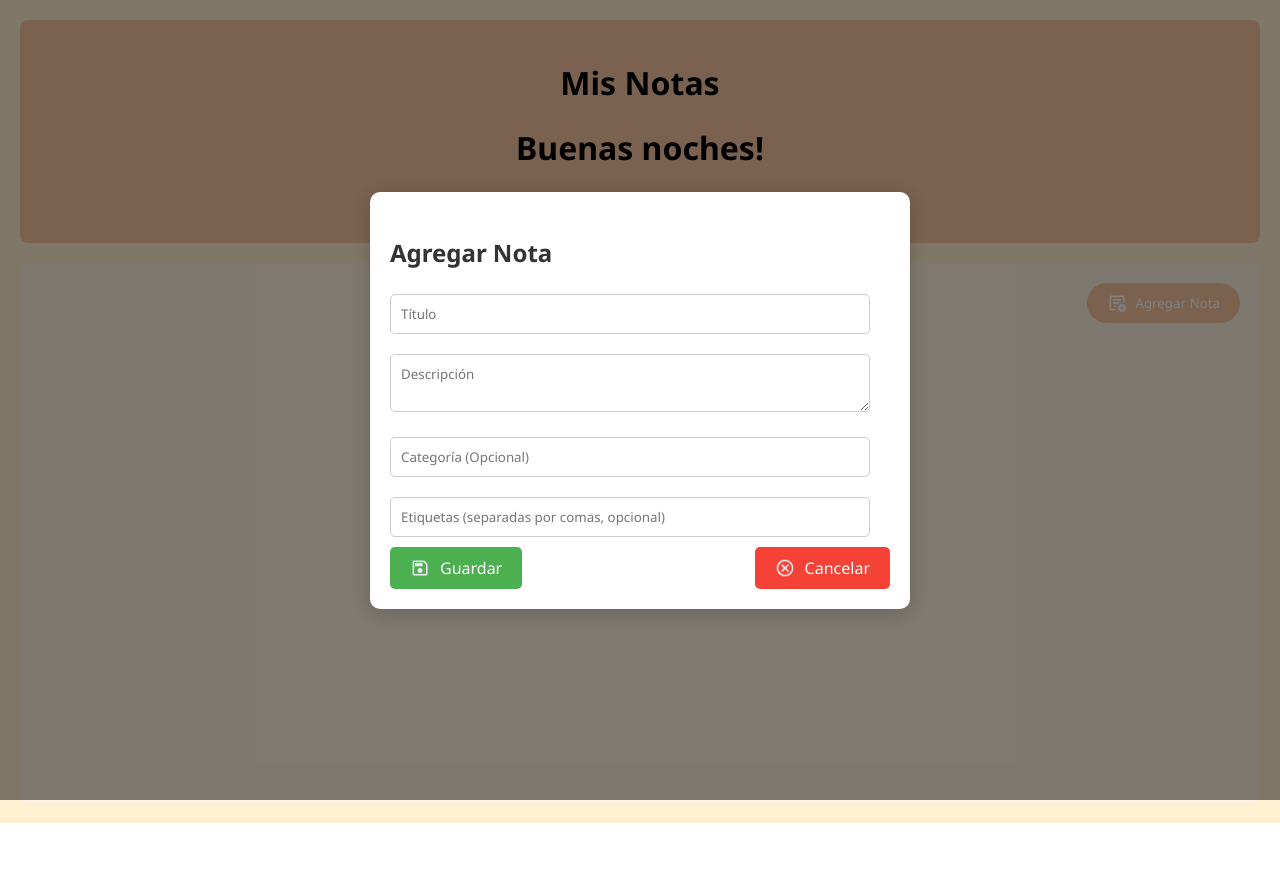
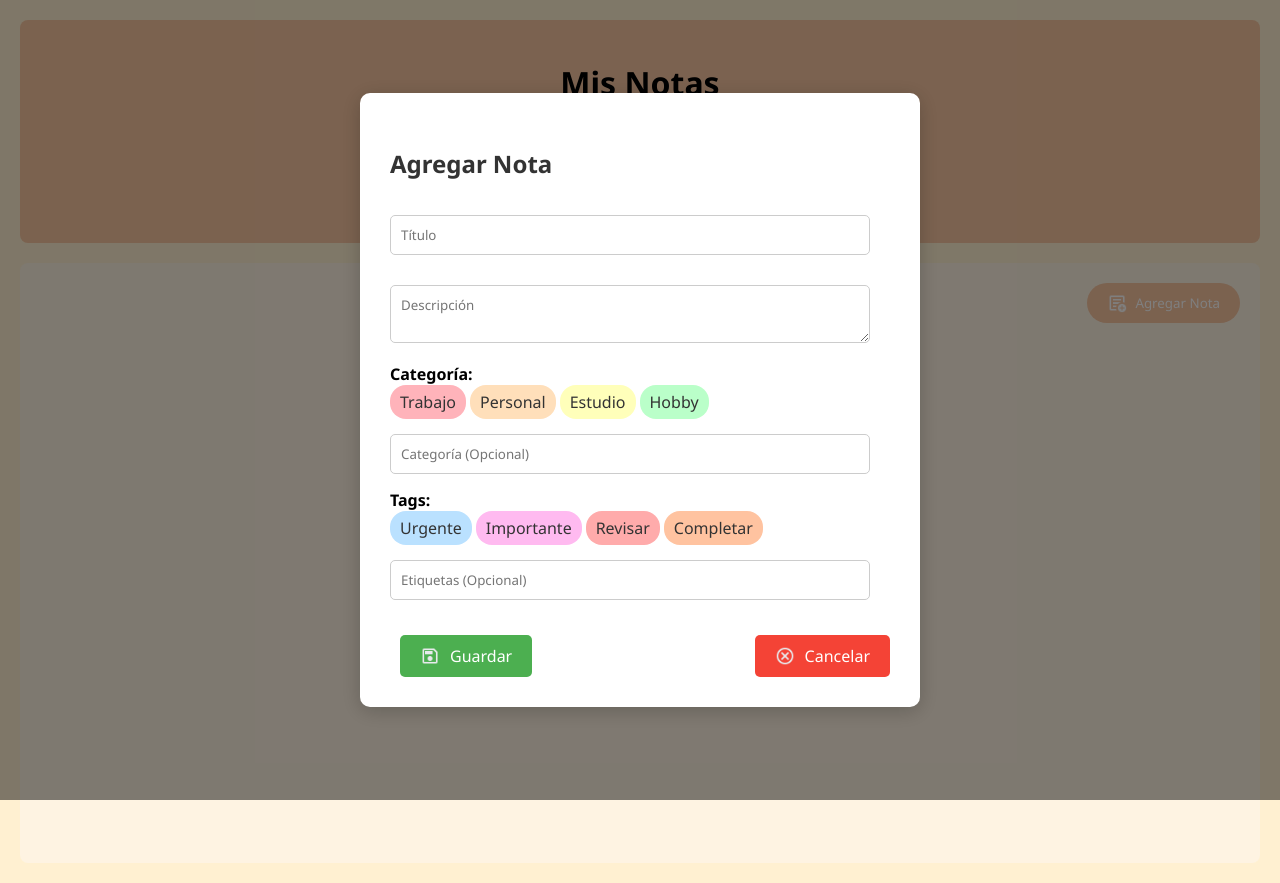
Before and after one commit to Eliam2102/notes-app, a React (Vite) app: page / in a window 1280 px wide. Both pictures are taken after a click on the button "Agregar Nota". Before the commit the page ends 823 px from the top, so only its background shows below. Built offline with nearby package versions, Linux system fonts and the light colour scheme.

Commit message:
Commit fixed css y detalle de la rúbrica aun sin funcionar el drag
no funciona el drag xdxdxd pero los estilos wapos

```diff
--- a/index.html
+++ b/index.html
@@ -2,7 +2,7 @@
 <html lang="en">
   <head>
     <meta charset="UTF-8" />
-    <link rel="icon" type="image/svg+xml" href="/NOTES2.svg" />
+    <link rel="icon" type="image/svg+xml" href="/favicon.png" />
     <meta name="viewport" content="width=device-width, initial-scale=1.0" />
     <title>Notes</title>
   </head>
--- a/src/assets/styles/AppBarAndNoteBoard.css
+++ /dev/null
@@ -1,45 +0,0 @@
-@import url('https://fonts.googleapis.com/css2?family=Noto+Sans:wght@400;700&display=swap');
-
-*{
-  font-family: 'Noto Sans', sans-serif;
-}
-.app-bar {
-    background-color: #f7c5a0;
-    padding: 20px;
-    border-radius: 8px;
-    text-align: center;
-    margin-bottom: 20px;
-  }
-
-  h1 {
-    font-weight: bold;
-  }
-
-  h2 {
-    font-weight: 400;
-    margin: 0;
-  }
-
-
-  .note-board {
-    padding: 20px;
-    background-color: #FBF3D5;
-    border-radius: 8px;
-  }
-
-  .add-note-btn {
-    background-color: #f7c5a0;
-    border: none;
-    padding: 10px 20px;
-    border-radius: 50px;
-    cursor: pointer;
-    color: #000;
-    margin-bottom: 20px;
-    font-size: bold;
-  }
-
-  .notes-grid {
-    display: grid;
-    grid-template-columns: repeat(auto-fill, minmax(250px, 1fr));
-    gap: 20px;
-  }
--- a/src/assets/styles/NoteBoard.css
+++ b/src/assets/styles/NoteBoard.css
@@ -1,6 +1,6 @@
 @import url('https://fonts.googleapis.com/css2?family=Noto+Sans:wght@400;700&display=swap');
 
-*{
+* {
   font-family: 'Noto Sans', sans-serif;
 }
 
@@ -11,18 +11,21 @@
   border-radius: 8px;
   min-height: 500px;
   height: auto;
+  position: relative;
 }
 
 /* Grid de notas responsivo */
 .notes-grid {
   display: grid;
-  grid-template-columns: repeat(auto-fill, minmax(250px, 1fr)); /* Grid adaptable */
-  gap: 25px; /* Espaciado entre notas */
-  justify-content: center; /* Centra el grid horizontalmente */
+  grid-template-columns: repeat(auto-fill, minmax(250px, 1fr));
+  gap: 25px;
+  justify-content: center;
+  width: 100%;
+  min-height: 500px;
+  row-gap: 45px;
 }
 
 /* Mostrar el botón de agregar nota (normal) en pantallas grandes */
-/* Botón de agregar nota normal en pantallas grandes (esquina superior derecha) */
 .add-note-btn {
   background-color: #f7c5a0;
   border: none;
@@ -30,11 +33,11 @@
   border-radius: 50px;
   cursor: pointer;
   color: #fff;
-  display: flex; /* Flexbox para centrar icono y texto */
+  display: flex;
   align-items: center;
   justify-content: center;
-  margin-left: auto; /* Empuja el botón hacia la derecha */
-  margin-bottom: 20px; /* Mantiene espacio con las notas */
+  margin-left: auto;
+  margin-bottom: 20px;
   z-index: 10;
   box-shadow: none;
   width: auto;
@@ -48,31 +51,29 @@
   vertical-align: middle;
 }
 
-/* Estilo para el grid cuando no hay notas */
-.empty-message {
-  display: flex;
-  justify-content: center;
-  align-items: center;
-  height: 100%;
-  font-size: 2rem; /* Tamaño de fuente más grande */
-  color: #b0b0b0; /* Gris bajito */
+/* Estilo para el mensaje cuando no hay notas */
+.no-notes-message {
+  position: absolute;
+  top: 50%;
+  left: 50%;
+  transform: translate(-50%, -50%);
+  font-size: 2.5rem;
+  color: #b0b0b0;
   text-align: center;
-  margin-top: 180px;
+  opacity: 0.7;
 }
 
 /* Botón flotante en pantallas pequeñas */
 @media (max-width: 768px) {
-  /* Centrar .notes-grid en dispositivos móviles */
   .notes-grid {
-    justify-content: center; /* Centra la grilla */
+    justify-content: center;
+    row-gap: 45px;
   }
 
-  /* Ocultar el texto en pantallas pequeñas */
   .add-note-btn span {
-    display: none; /* Oculta el texto del botón */
+    display: none;
   }
 
-  /* Mostrar el botón flotante solo en pantallas móviles */
   .add-note-btn {
     background-color: #f7c5a0;
     border: none;
@@ -89,11 +90,11 @@
     align-items: center;
     box-shadow: 0 4px 8px rgba(0, 0, 0, 0.2);
     z-index: 1000;
-    padding: 0; /* Elimina padding para hacerlo circular */
+    padding: 0;
   }
 
   .add-note-btn img {
-    display: none; /* Ocultar la imagen en móvil */
+    display: none;
   }
 
   .add-note-btn::before {
@@ -102,7 +103,6 @@
     color: #fff;
   }
 }
-
 
   /* Estilos par que el contenedor de las notas crezca confrme se agregan */
   /* EL DETALLE ES Que SE Inicializa pequeño y queda parte balco que se tapa conforme crece */
--- a/src/assets/styles/NoteForm.css
+++ b/src/assets/styles/NoteForm.css
@@ -1,9 +1,10 @@
 /* Modal Overlay */
 @import url('https://fonts.googleapis.com/css2?family=Noto+Sans:wght@400;700&display=swap');
 
-*{
+* {
   font-family: 'Noto Sans', sans-serif;
 }
+
 .modal-overlay {
   position: fixed;
   top: 0;
@@ -31,20 +32,21 @@
 /* Estilos del Modal */
 .note-form {
   background-color: white;
-  padding: 20px;
+  padding: 30px; /* Aumentar el padding del modal */
   border-radius: 10px;
   box-shadow: 0 4px 20px rgba(0, 0, 0, 0.2);
   width: 90%;
   max-width: 500px;
   animation: slideIn 0.3s ease;
-  z-index: 2200; /* Aseguramos que el modal esté por encima del overlay */
+  z-index: 2200;
 }
+
 textarea {
-  width: 100%; /* Hacer que ocupe todo el ancho del contenedor */
-  max-width: 482px; /* Limitar el ancho máximo al contenedor */
-  height: auto; /* Ajustar el alto automáticamente */
-  resize: vertical; /* Permitir solo el ajuste vertical */
-  overflow-wrap: break-word; /* Romper las palabras largas */
+  width: 100%;
+  max-width: 482px;
+  height: auto;
+  resize: vertical;
+  margin-bottom: 20px;
 }
 
 /* Animación del modal */
@@ -61,7 +63,7 @@ textarea {
 
 /* Estilos del encabezado del modal */
 .note-form h3 {
-  margin-bottom: 15px;
+  margin-bottom: 20px;
   font-size: 24px;
   color: #333;
 }
@@ -71,7 +73,7 @@ textarea {
 .note-form textarea {
   width: calc(100% - 20px);
   padding: 10px;
-  margin: 10px 0;
+  margin: 15px 0;
   border: 1px solid #ccc;
   border-radius: 5px;
   transition: border-color 0.3s;
@@ -89,6 +91,7 @@ textarea {
 .note-form .actions {
   display: flex;
   justify-content: space-between;
+  margin-top: 20px;
 }
 
 .note-form button {
@@ -99,9 +102,87 @@ textarea {
   padding: 10px 15px;
   cursor: pointer;
   transition: background-color 0.3s;
+  margin-left: 10px;
 }
 
 /* Efecto al pasar el mouse sobre el botón */
 .note-form button:hover {
   background-color: #0056b3;
 }
+
+.chip-container {
+  display: flex;
+  flex-wrap: wrap;
+  gap: 8px;
+  margin-bottom: 15px; /* Espacio debajo del contenedor de chips */
+}
+
+.tag-chip {
+  display: inline-flex;
+  align-items: center;
+  background-color: #D0B8A8; /* Color del chip */
+  padding: 5px 10px;
+  border-radius: 12px;
+  color: white;
+  margin-right: 5px;
+}
+
+.remove-tag {
+  cursor: pointer;
+  margin-left: 5px;
+  color: #fff; /* Color del ícono de eliminación */
+}
+
+.chip {
+  padding: 6px 10px;
+  border-radius: 16px;
+  background-color: #DFD3C3;
+  color: #333;
+  cursor: pointer;
+  display: inline-flex;
+  align-items: center;
+  margin-right: 4px;
+}
+
+.selected-chips .chip {
+  margin-right: 8px;
+}
+
+.remove-chip {
+  margin-left: 8px;
+  cursor: pointer;
+  color: red;
+}
+
+.chip.selected {
+  border: 2px solid #C5705D;
+  color: #000;
+  text-decoration: line-through;
+  text-decoration-thickness: 2.5px;
+}
+
+.input-with-chips {
+  display: flex;
+  flex-wrap: wrap;
+  align-items: center;
+  padding: 8px;
+  border: 1px solid #ddd;
+  border-radius: 4px;
+  margin-top: 8px;
+}
+
+.input-with-chips input {
+  border: none;
+  outline: none;
+  flex-grow: 1;
+}
+
+.input-with-chips .selected-chips {
+  display: flex;
+  flex-wrap: wrap;
+  margin-left: 8px;
+}
+
+.chip-container .chip:hover {
+  opacity: 0.8;
+}
--- a/src/components/Note.tsx
+++ b/src/components/Note.tsx
@@ -76,7 +76,7 @@ const Note: React.FC<NoteProps> = ({ note, onEdit }) => {
     <>
       {/* Preview de la nota */}
       <div className="note" style={{ backgroundColor: note.color }}>
-        <div className="note-content" onClick={handleOpen}>
+        <div className="note-content" onClick={handleOpen} style={{ backgroundColor: note.color }}>
           <div className="note-header">
             <h3>{note.title}</h3>
           </div>
@@ -110,7 +110,7 @@ const Note: React.FC<NoteProps> = ({ note, onEdit }) => {
             top: '50%',
             left: '50%',
             transform: 'translate(-50%, -50%)',
-            bgcolor: 'background.paper',
+            bgcolor: note.color,
             boxShadow: 24,
             borderRadius: '8px',
             maxHeight: { xs: '90vh', sm: '80vh' },
@@ -122,7 +122,7 @@ const Note: React.FC<NoteProps> = ({ note, onEdit }) => {
         >
           <Box
             sx={{
-              width: { xs: 'calc(100% - 5px)', sm: 'calc(100% - 5px)', md: 600 },
+              width: { xs: '85vw', sm: '75vw', md: '60vw' },
               mx: 'auto',
               p: 2,
             }}
--- a/src/components/NoteBoard.tsx
+++ b/src/components/NoteBoard.tsx
@@ -1,6 +1,5 @@
 import React, { useContext, useState } from 'react';
 import Note from './Note';
-import NoteCollection from './NoteCollection';
 import NoteForm from './NoteForm';
 import { Tooltip } from '@mui/material';
 import { NotesContext } from '../context/NoteContext';
@@ -38,12 +37,13 @@ const NoteBoard: React.FC = () => {
       )}
 
       <div className="notes-grid">
-        {state.notes.map(note => (
+        {state.notes.length === 0 ? (
+          <p className="no-notes-message">Aún no hay notas</p>
+        ) : (
+          state.notes.map(note => (
             <Note key={note.id} note={note} onEdit={handleEdit} />
-        ))}
-        {state.collections.map(collection => (
-          <NoteCollection key={collection.id} collection={collection} />
-        ))}
+          ))
+        )}
       </div>
     </div>
   );
--- a/src/components/NoteCollection.tsx
+++ /dev/null
@@ -1,43 +0,0 @@
-import React, { useContext } from 'react';
-import { NotesContext } from '../context/NoteContext';
-import '../assets/styles/NoteCollection.css';
-
-type NoteCollectionProps = {
-  collection: {
-    id: number;
-    notes: {
-      id: number;
-      title: string;
-      description: string;
-    }[];
-  };
-};
-
-const NoteCollection: React.FC<NoteCollectionProps> = ({ collection }) => {
-  const { dispatch } = useContext(NotesContext);
-
-  const handleDrop = (e: React.DragEvent) => {
-    const noteId = parseInt(e.dataTransfer.getData('noteId'));
-    dispatch({ type: 'ADD_TO_COLLECTION', noteId, collectionId: collection.id });
-  };
-
-  const handleDragOver = (e: React.DragEvent) => {
-    e.preventDefault();
-  };
-
-  return (
-    <div className="note-collection" onDrop={handleDrop} onDragOver={handleDragOver}>
-      <h3>Colección</h3>
-      <div className="note-stack">
-        {collection.notes.map(note => (
-          <div key={note.id} className="stacked-note">
-            <h4>{note.title}</h4>
-            <p>{note.description}</p>
-          </div>
-        ))}
-      </div>
-    </div>
-  );
-};
-
-export default NoteCollection;
--- a/src/components/NoteForm.tsx
+++ b/src/components/NoteForm.tsx
@@ -3,35 +3,36 @@ import { NotesContext } from '../context/NoteContext';
 import '../assets/styles/NoteForm.css';
 import ConfirmDialog from './ConfirmDialog';
 import iconSave from '../assets/img/save-btn.png';
-import iconCancel from '../assets/img/cancel-btn.png'
-
+import iconCancel from '../assets/img/cancel-btn.png';
 
 // Almacenamos los colores ya usados para evitar duplicados
 const usedColors = new Set<string>();
 
 // Función para generar un color pastel aleatorio
 const generateRandomPastelColor = (): string => {
-  // Generar componentes RGB aleatorios en un rango pastel
   const r = Math.floor(Math.random() * 256);
   const g = Math.floor(Math.random() * 256);
   const b = Math.floor(Math.random() * 256);
-
-  // Ajustar la luminosidad para que sea más pastel
   const pastelR = Math.min(255, Math.floor((r + 255) / 2));
   const pastelG = Math.min(255, Math.floor((g + 255) / 2));
   const pastelB = Math.min(255, Math.floor((b + 255) / 2));
 
   const newColor = `#${((1 << 24) + (pastelR << 16) + (pastelG << 8) + pastelB).toString(16).slice(1).toUpperCase()}`;
 
+
+  // Verificar si el color ya ha sido usado
+
   // Verificar si el color ya ha sido usado
   if (usedColors.has(newColor)) {
-    return generateRandomPastelColor(); // Generar otro color si ya existe
+    return generateRandomPastelColor();
   }
-
-  // Guardamos el color generado para no repetirlo
   usedColors.add(newColor);
   return newColor;
 };
+
+// Colores pastel estáticos para las categorías y tags
+const categoryColors = ['#FFB3BA', '#FFDFBA', '#FFFFBA', '#BAFFC9'];
+const tagColors = ['#BAE1FF', '#FFBAF0', '#FFABAB', '#FFC3A0'];
 
 type NoteFormProps = {
   closeModal: () => void;
@@ -50,9 +51,32 @@ const NoteForm: React.FC<NoteFormProps> = ({ closeModal, noteToEdit }) => {
   const { dispatch } = useContext(NotesContext);
   const [title, setTitle] = useState(noteToEdit?.title || '');
   const [description, setDescription] = useState(noteToEdit?.description || '');
-  const [category, setCategory] = useState(noteToEdit?.category || '');
-  const [tags, setTags] = useState(noteToEdit?.tags?.join(', ') || '');
+  const [selectedCategory, setSelectedCategory] = useState<string[]>(noteToEdit?.category ? [noteToEdit.category] : []);
+  const [tags, setTags] = useState(noteToEdit?.tags || []);
   const [showConfirmDialog, setShowConfirmDialog] = useState(false);
+
+  const categories = ['Trabajo', 'Personal', 'Estudio', 'Hobby'];
+  const predefinedTags = ['Urgente', 'Importante', 'Revisar', 'Completar'];
+
+  const handleCategorySelect = (cat: string) => {
+    if (!selectedCategory.includes(cat)) {
+      setSelectedCategory([...selectedCategory, cat]);
+    }
+  };
+
+  const handleTagSelect = (tag: string) => {
+    if (!tags.includes(tag)) {
+      setTags([...tags, tag]);
+    }
+  };
+
+  const handleCategoryRemove = (cat: string) => {
+    setSelectedCategory(selectedCategory.filter(item => item !== cat));
+  };
+
+  const handleTagRemove = (tag: string) => {
+    setTags(tags.filter(item => item !== tag));
+  };
 
   const handleSave = () => {
     setShowConfirmDialog(true);
@@ -68,8 +92,8 @@ const NoteForm: React.FC<NoteFormProps> = ({ closeModal, noteToEdit }) => {
           id: noteToEdit.id,
           title,
           description,
-          category,
-          tags: tags.split(', '),
+          category: selectedCategory[0],
+          tags,
           createdAt: noteToEdit.createdAt,
           color: noteToEdit.color,
         },
@@ -80,8 +104,8 @@ const NoteForm: React.FC<NoteFormProps> = ({ closeModal, noteToEdit }) => {
         note: {
           title,
           description,
-          category,
-          tags: tags.split(', '),
+          category: selectedCategory[0],
+          tags,
           createdAt: currentTimestamp,
           color: generateRandomPastelColor(),
         },
@@ -110,18 +134,65 @@ const NoteForm: React.FC<NoteFormProps> = ({ closeModal, noteToEdit }) => {
           value={description}
           onChange={(e) => setDescription(e.target.value)}
         />
+
+        <div className="category-container">
+          <strong>Categoría:</strong>
+          <div className="chips">
+            {categories.map((cat, index) => (
+              <div
+                key={index}
+                className={`chip ${selectedCategory.includes(cat) ? 'selected' : ''}`}
+                style={{ backgroundColor: categoryColors[index] }}
+                onClick={() => handleCategorySelect(cat)}
+              >
+                {cat}
+              </div>
+            ))}
+          </div>
           <input
             type="text"
             placeholder="Categoría (Opcional)"
-          value={category}
-          onChange={(e) => setCategory(e.target.value)}
+            value={selectedCategory.join(', ')}
+            readOnly
           />
+          <div className="selected-chips">
+            {selectedCategory.map((cat, index) => (
+              <div key={index} className="chip">
+                {cat} <span onClick={() => handleCategoryRemove(cat)} className="remove-chip">✖</span>
+              </div>
+            ))}
+          </div>
+        </div>
+
+        <div className="tag-container">
+          <strong>Tags:</strong>
+          <div className="chips">
+            {predefinedTags.map((tag, index) => (
+              <div
+                key={index}
+                className={`chip ${tags.includes(tag) ? 'selected' : ''}`}
+                style={{ backgroundColor: tagColors[index] }}
+                onClick={() => handleTagSelect(tag)}
+              >
+                {tag}
+              </div>
+            ))}
+          </div>
           <input
             type="text"
-          placeholder="Etiquetas (separadas por comas, opcional)"
-          value={tags}
-          onChange={(e) => setTags(e.target.value)}
+            placeholder="Etiquetas (Opcional)"
+            value={tags.join(', ')}
+            readOnly
           />
+          <div className="selected-chips">
+            {tags.map((tag, index) => (
+              <div key={index} className="chip">
+                {tag} <span onClick={() => handleTagRemove(tag)} className="remove-chip">✖</span>
+              </div>
+            ))}
+          </div>
+        </div>
+
         <div className="actions">
           <button onClick={handleSave}><img src={iconSave} alt="guardar" />Guardar</button>
           <button onClick={closeModal}><img src={iconCancel} alt="cancelar" />Cancelar</button>
```
Also changed, not shown: src/assets/styles/Notes.css (+15 -1 lines), src/context/NoteContext.tsx (+19 -1 lines), public/favicon.png (added). Lines whose indentation alone changed are shown as unchanged.
